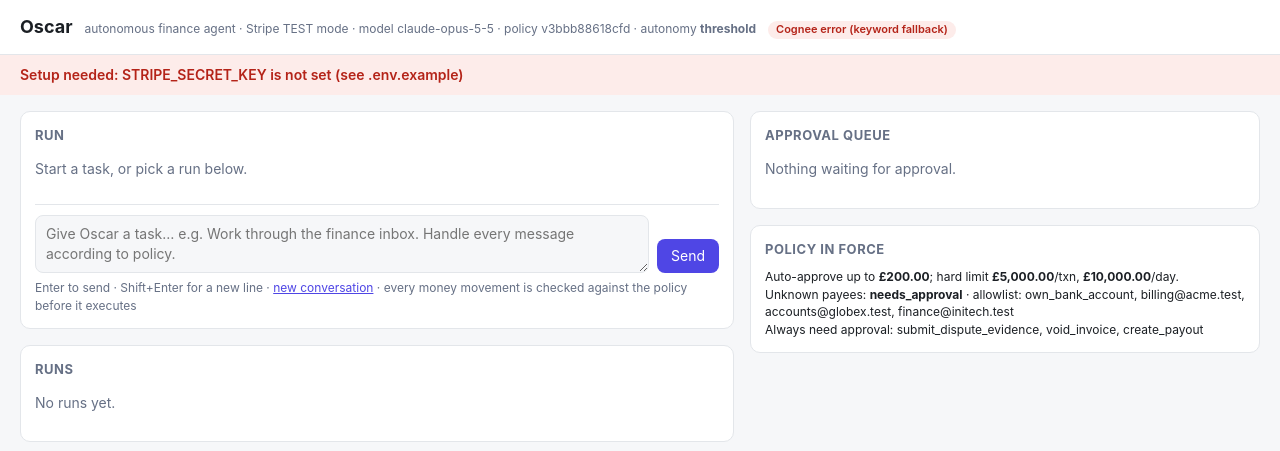
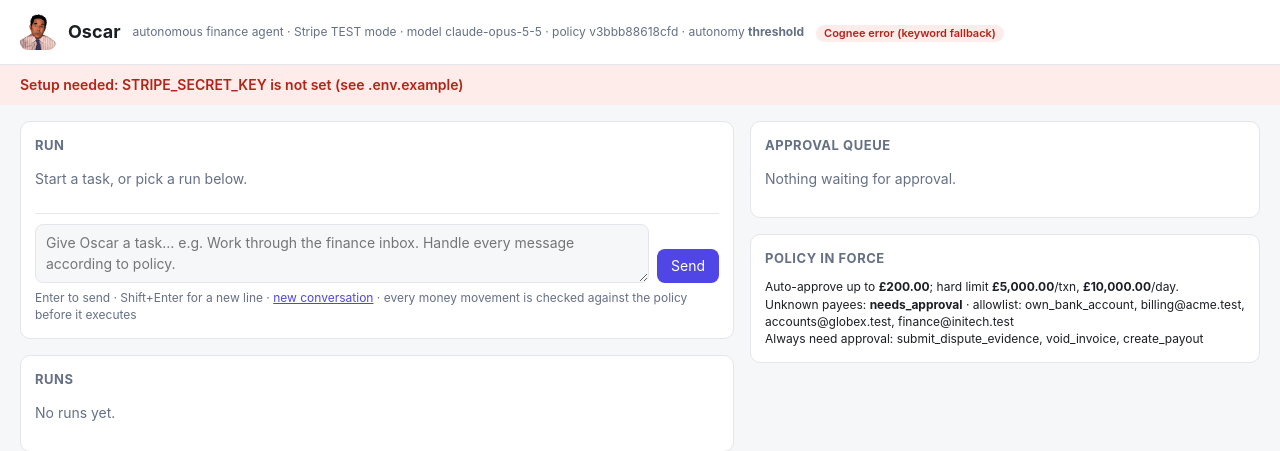
Before and after one commit to axeleth/Oscar-AI-hackathon, a FastAPI app: page / in a window 1280 px wide. Shown: the top 451 px of the page. Run offline with FastAPI, Linux system fonts and the light colour scheme; data that the repository does not hold is empty; some libraries are stand-ins or nearby versions.

Commit message:
Oscar logo in the header and favicon (served from outputs/logo)
Co-Authored-By: Claude Opus 5.5 (1M context) <noreply@anthropic.com>

```diff
--- a/app/main.py
+++ b/app/main.py
@@ -5,6 +5,7 @@ from contextlib import asynccontextmanager
 
 from fastapi import FastAPI, Form, Request
 from fastapi.responses import HTMLResponse, JSONResponse, RedirectResponse, Response, StreamingResponse
+from fastapi.staticfiles import StaticFiles
 from fastapi.templating import Jinja2Templates
 
 from . import agent, audit, audit_view, chat_view, config, explain, memory, policy
@@ -49,6 +50,7 @@ async def lifespan(app: FastAPI):
 
 
 app = FastAPI(title="Oscar", lifespan=lifespan)
+app.mount("/logo", StaticFiles(directory=str(config.ROOT / "outputs" / "logo")), name="logo")
 
 
 def _ctx(request: Request, **kw) -> dict:
--- a/app/templates/index.html
+++ b/app/templates/index.html
@@ -4,6 +4,7 @@
   <meta charset="utf-8">
   <meta name="viewport" content="width=device-width, initial-scale=1">
   <title>Oscar</title>
+  <link rel="icon" href="/logo/favicon.ico">
   <script src="https://unpkg.com/htmx.org@1.9.12"></script>
   <style>
     :root {
@@ -21,9 +22,10 @@
     * { box-sizing: border-box; }
     body { margin: 0; background: var(--bg); color: var(--text);
            font: 14px/1.45 -apple-system, BlinkMacSystemFont, "Segoe UI", Inter, sans-serif; }
-    header { display: flex; align-items: baseline; gap: 12px; padding: 14px 20px; border-bottom: 1px solid var(--border);
+    header { display: flex; align-items: center; gap: 12px; padding: 14px 20px; border-bottom: 1px solid var(--border);
              background: var(--panel); flex-wrap: wrap; }
     header h1 { margin: 0; font-size: 18px; }
+    header .logo { width: 36px; height: 36px; border-radius: 8px; align-self: center; }
     header .meta { color: var(--muted); font-size: 12px; }
     .banner { background: var(--deny-bg); color: var(--deny); padding: 10px 20px; font-weight: 600; }
     main { display: grid; grid-template-columns: minmax(0, 1.4fr) minmax(0, 1fr); gap: 16px; padding: 16px 20px; }
@@ -186,6 +188,7 @@
 </head>
 <body>
 <header>
+  <img class="logo" src="/logo/oscar-96.png" alt="" width="36" height="36" onerror="this.remove()">
   <h1>Oscar</h1>
   <span class="meta">autonomous finance agent · Stripe TEST mode · model {{ model }} · policy v{{ policy_version }}
     · autonomy <b>{{ policy.autonomy }}</b></span>
```
